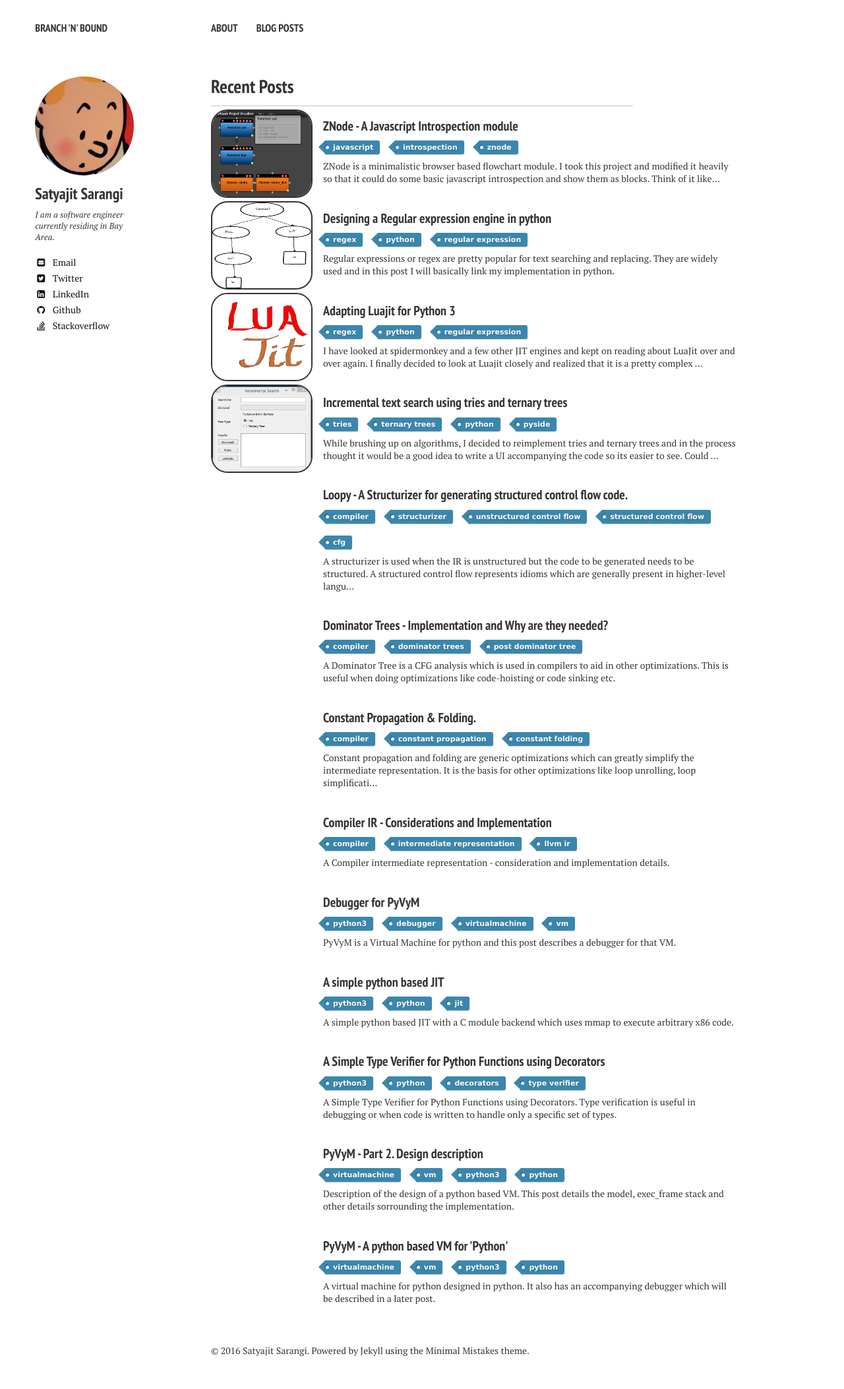
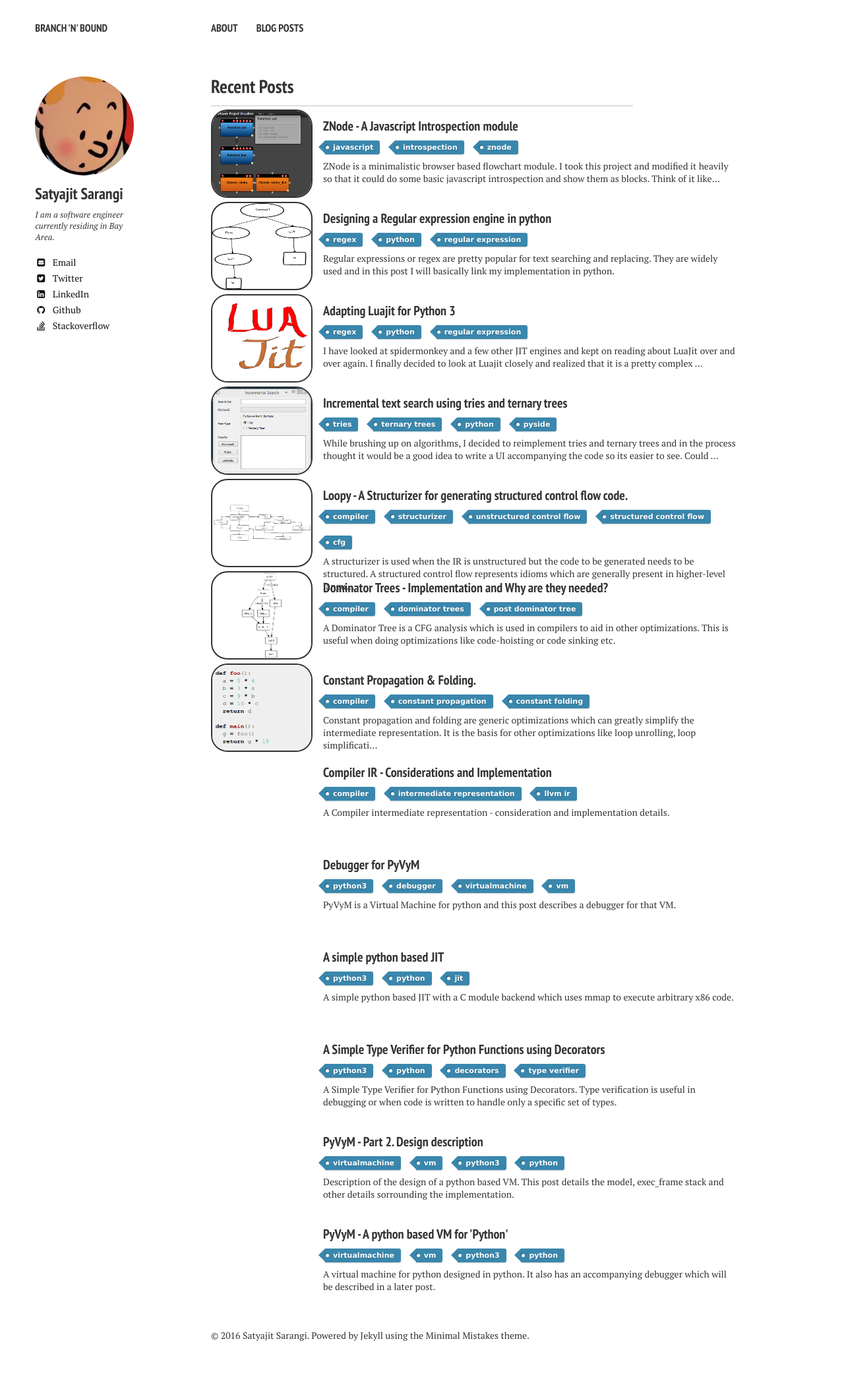
Before and after one commit to ssarangi/ssarangi.github.io, a Jekyll site: the page built from index.md, in a window 1280 px wide. Shown: the whole page at 66% size. Built offline with Jekyll 4.4.1, drawn with Linux system fonts in a browser that asks for light colours; nearby versions of some CDN libraries; after the commit the page ends 2083 px from its top, so only the background shows below that.

```diff
--- a/_sass/page.scss
+++ b/_sass/page.scss
@@ -275,11 +275,11 @@ $button-size: 1.5rem;
 	}
 	article {
 		width: 800px;
-		height: 120px;
+		height: 135px;
 		margin-top: 5px;
 		img {
 			float: left;
-			margin: 0 0px 5px 0px;
+			margin: 0 0px 3px 0px;
 			width: 150px;
 			height: 130px;
 			border: 2px solid;
@@ -288,6 +288,7 @@ $button-size: 1.5rem;
 		article-content {
 			float: right;
 			width: 630px;
+			height: 130px;
 			h2 {
 				margin-bottom: 4px;
 				@include font-rem(20);
```
Also changed, not shown: _posts/2016-01-17-Constant-Propagation-And-Folding.md (+2 -2 lines), _posts/2016-01-17-Dominator-Trees.md (+1 -0 lines), _posts/2016-01-20-Loopy-Structurizer.md (+1 -0 lines), img/blog/spiderjit/constant_folding.png (added), img/blog/spiderjit/nested_if_cfg_main_page.png (added), img/blog/spiderjit/nested_if_structurizer_main_page.png (added).
